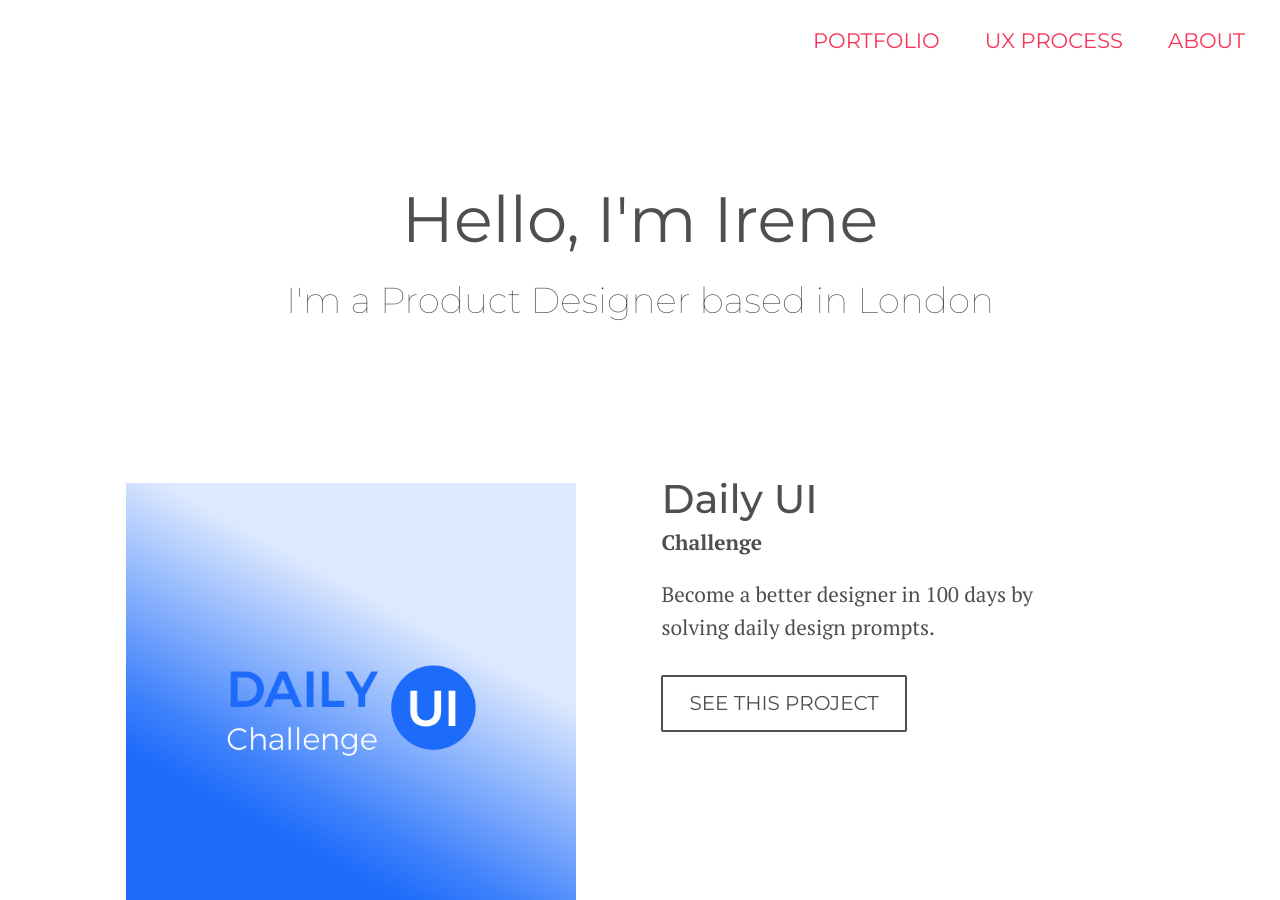
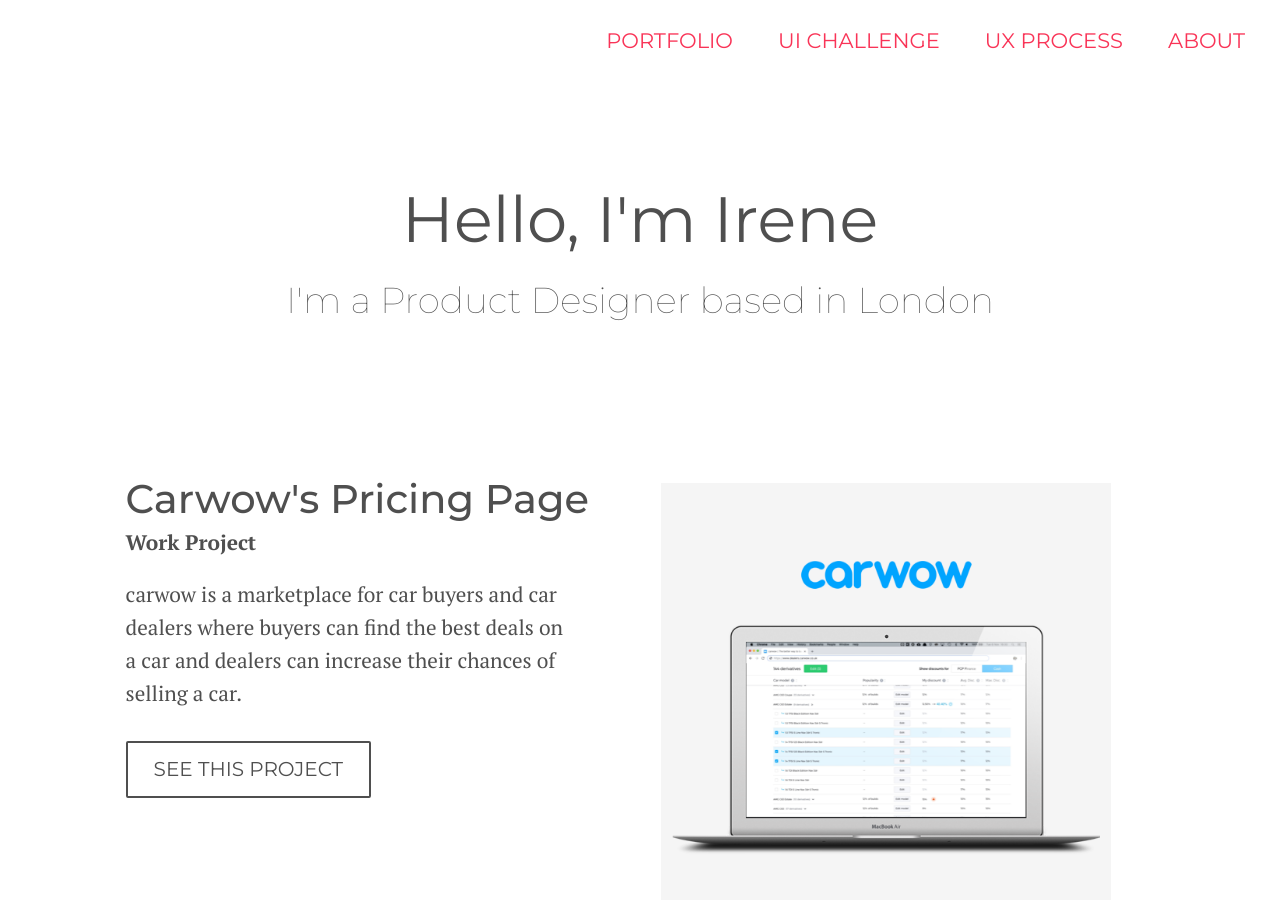
Before and after one commit to irenealgi/irenealegre.com, a Jekyll site: the page built from index.html, in a window 1280 px wide and 900 px high. Built offline with Jekyll 4.4.1, drawn with Linux system fonts in a browser that asks for light colours.

Commit message:
moving challenge to nav
Former-commit-id: e31f107717f4469fbec55ebb33938470ffd27d77

```diff
--- a/_includes/navigation.html
+++ b/_includes/navigation.html
@@ -1,5 +1,6 @@
 <div id="navigation">
   <span class="navigation_item"><a href="/">PORTFOLIO</a></span>
+  <span class="navigation_item"><a href="/100-days-UI">UI CHALLENGE</a></span>
   <span class="navigation_item"><a href="ux-process">UX PROCESS</a></span>
   <span class="navigation_item"><a href="about">ABOUT</a></span>
 </div>
--- a/index.html
+++ b/index.html
@@ -11,18 +11,7 @@
 </div>
 
 <div class="container">
-  <div class="home_project">
-    <div class="home_project_pic">
-      <img src="images/daily_ui_thumbnail.png">
-    </div>
 
-  <div class="home_project_content">
-    <a class="home_project_title" href="/100-days-UI">Daily UI</a>
-    <div class="home_project_type">Challenge</div>
-    <p class="home_project_text">Become a better designer in 100 days by solving daily design prompts.</p>
-    <a class="home_project_button" href="/100-days-UI">SEE THIS PROJECT</a>
-  </div>
-</div>
 
 
   <div class="home_project even">
```
